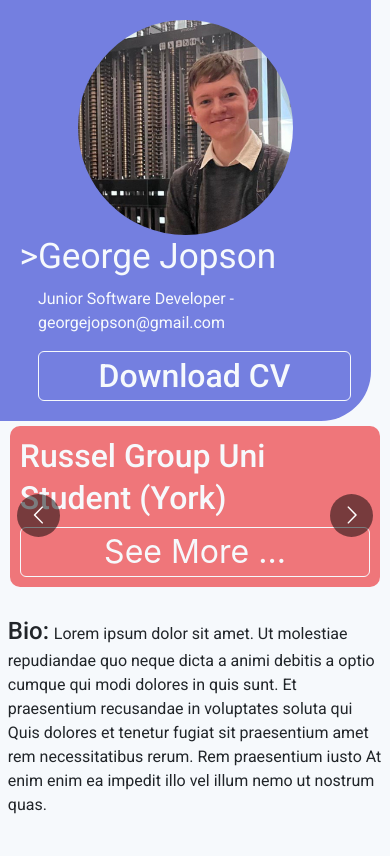
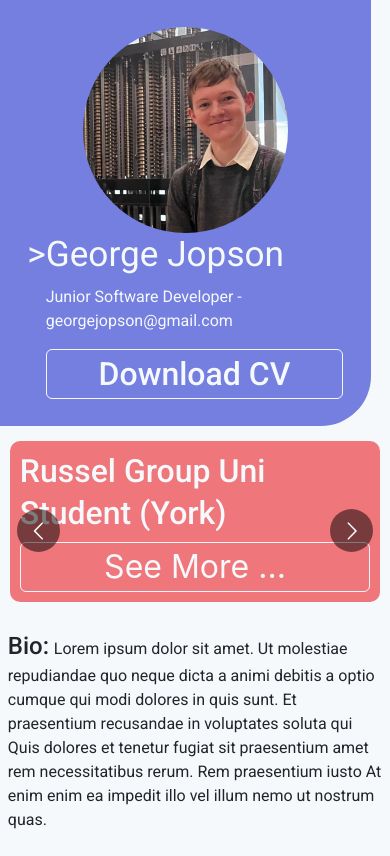
Before and after one commit to GeorgeJopson/GeorgeJopson.github.io, a React (Create React App) app: page / in a window 390 px wide. Built offline with nearby package versions, Linux system fonts and the light colour scheme.

Commit message:
Refactor Header.css

```diff
--- a/src/header/Header.css
+++ b/src/header/Header.css
@@ -3,10 +3,12 @@
   flex-wrap: wrap;
   justify-content: space-around;
   align-items: center;
-  margin: 0 5% 5px 0;
+
+  margin: 0 5% 15px 0;
+  padding: 4%;
+  border-radius: 0 0 50px 0;
+
   background-color: #747fe0;
-  border-radius: 0 0 50px 0;
-  padding: 5%;
 }
 
 .profilePicWrapper{
@@ -49,6 +51,9 @@
 
 /* Tablet view */
 @media (max-width: 768px) {
+  .header{
+    padding: 5%;
+  }
   .profilePicWrapper{
     width: 50%;
     height: 50%;
@@ -56,11 +61,13 @@
   .title {
     font-size: 3.5em;
   }
-
 }
 
 /* Mobile view */
 @media (max-width: 480px) {
+  .header{
+    padding:7%;
+  }
   .profilePicWrapper{
     width: 65%;
     height: 65%;
```
